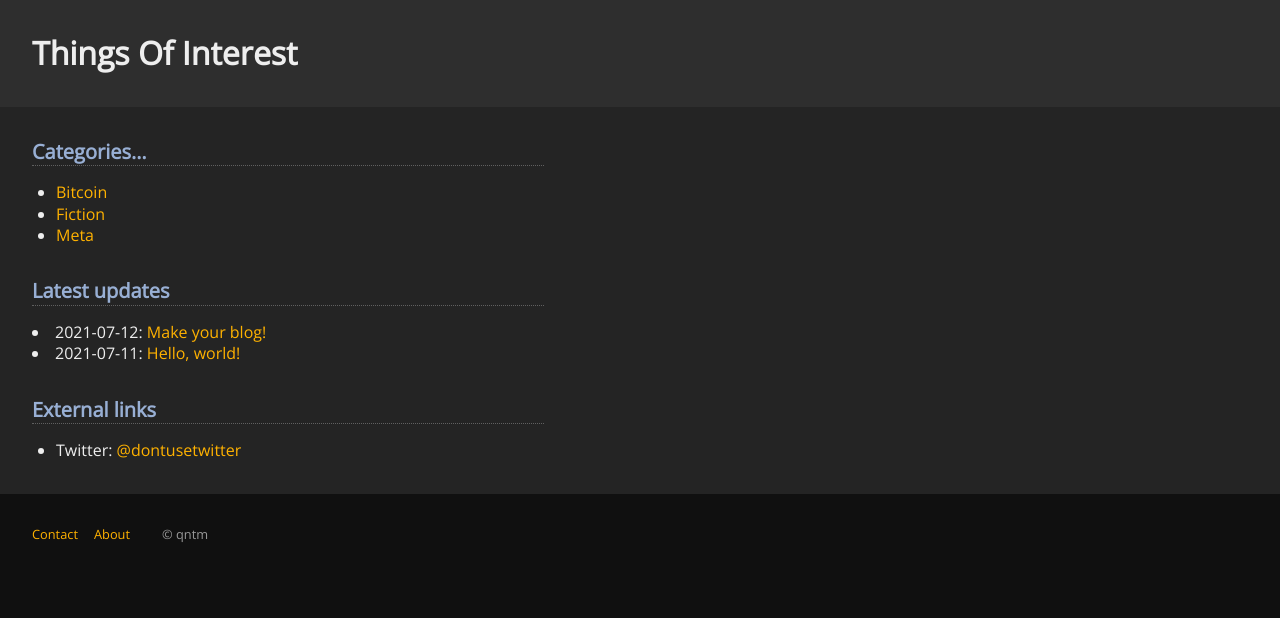
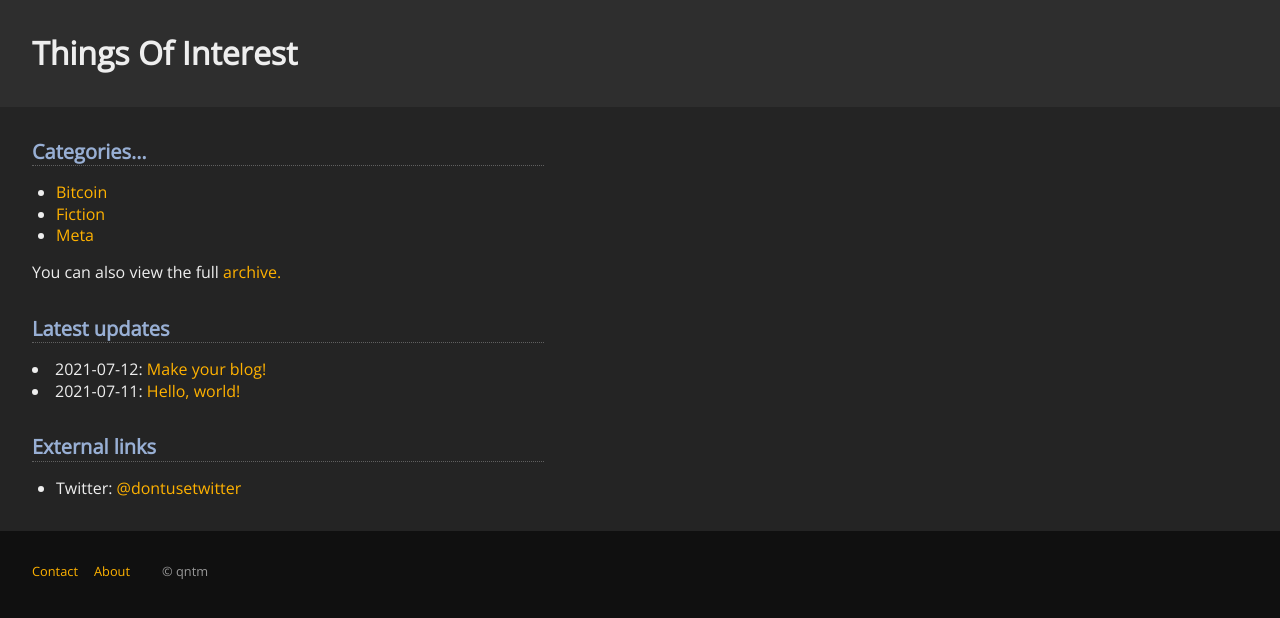
Before and after one commit to wakgill/website, a Jekyll site: the page built from index.md, in a window 1280 px wide. Shown: the top 618 px of the page. Built offline with Jekyll 4.4.1, drawn with Linux system fonts in a browser that asks for light colours.

Commit message:
Update index.md

```diff
--- a/index.md
+++ b/index.md
@@ -10,6 +10,8 @@ title: Things Of Interest
 - [Fiction](/fiction)
 - [Meta](/meta)
 
+You can also view the full [archive.](/archive)
+
 ### Latest updates
 
 {% for post in site.posts %}
```
